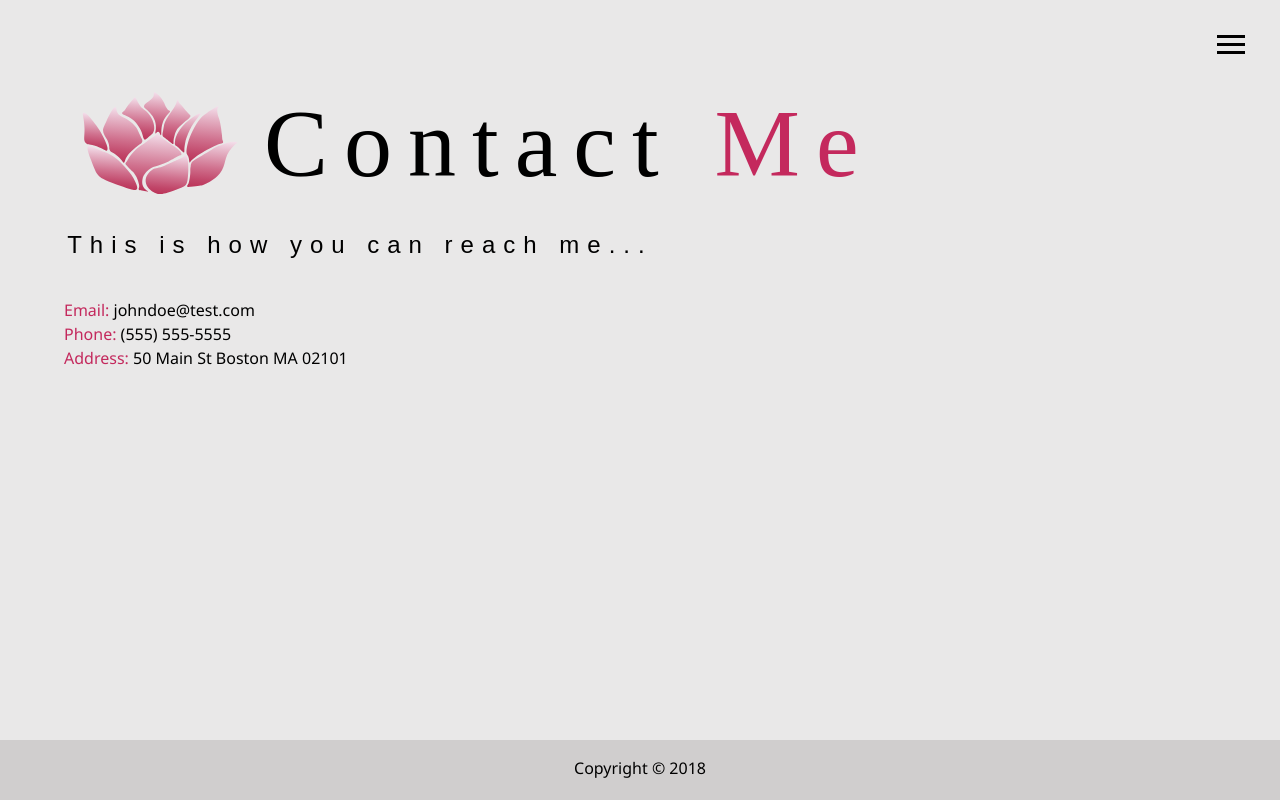
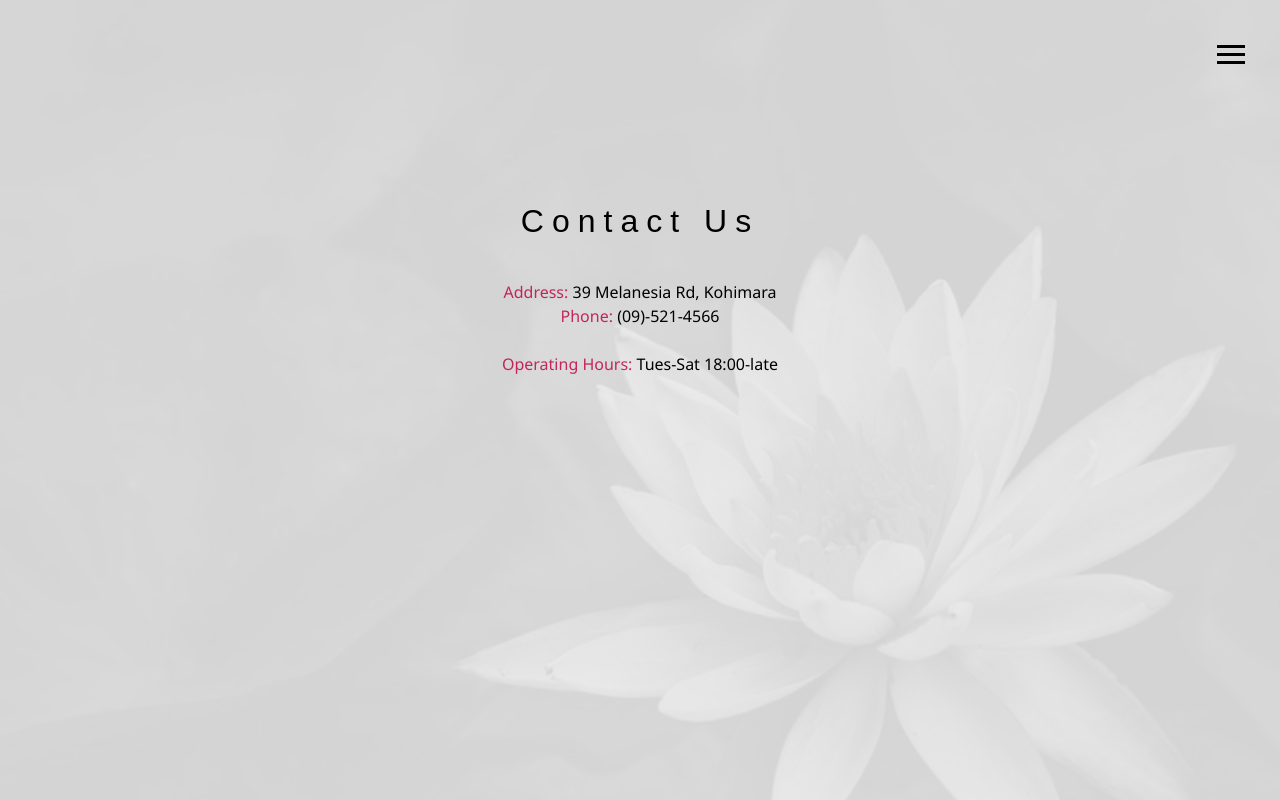
Before and after one commit to wbur788/renjapanesedining, a plain HTML site: page contact.html in a window 1280 px wide. Drawn offline with Linux system fonts and the light colour scheme; a web font is replaced by a local one.

Commit message:
Basic contact us page, got rid of My Work page

```diff
--- a/contact.html
+++ b/contact.html
@@ -6,9 +6,9 @@
     <meta http-equiv="X-UA-Compatible" content="ie=edge">
     <link rel="stylesheet" href="https://use.fontawesome.com/releases/v5.2.0/css/all.css" integrity="sha384-hWVjflwFxL6sNzntih27bfxkr27PmbbK/iSvJ+a4+0owXq79v+lsFkW54bOGbiDQ" crossorigin="anonymous">
     <link rel="stylesheet" href="css/main.css">
-    <title>Contact Me</title>
+    <title>Contact Us</title>
 </head>
-<body>
+<body class="bg-img">
     <header>
         <div class="menu-btn">
             <div class="btn-line"></div>
@@ -31,14 +31,9 @@
                         Menu
                     </a>
                 </li>
-                <li class="nav-item">
-                    <a href="work.html" class="nav-link">
-                        My Work
-                    </a>
-                </li>
                 <li class="nav-item current">
                     <a href="contact.html" class="nav-link">
-                        How to Reach Me
+                        Contact Us
                     </a>
                 </li>
             </ul>
@@ -46,30 +41,23 @@
     </header>
 
     <main id="contact">
-        <h1 class="lg-heading">
-            Contact
-            <span class="text-secondary">Me</span>
+        <h1 class="sm-heading">
+            Contact Us
         </h1>
-        <h2 class="sm-heading">
-            This is how you can reach me...
-        </h2>
         <div class="boxes">
             <div>
-                <span class="text-secondary">Email:</span> johndoe@test.com
+                <span class="text-secondary">Address:</span> 39 Melanesia Rd, Kohimara
             </div>
             <div>
-                <span class="text-secondary">Phone:</span> (555) 555-5555
+                <span class="text-secondary">Phone:</span> (09)-521-4566
             </div>
+            <br>
             <div>
-                <span class="text-secondary">Address:</span> 50 Main St Boston MA 02101
+                <span class="text-secondary">Operating Hours:</span> Tues-Sat 18:00-late
             </div>
         </div>
     </main>
 
-    <footer id="main-footer">
-        Copyright &copy; 2018
-    </footer>
-
     <script src="js/main.js"></script>
 </body>
 </html>
--- a/css/main.css
+++ b/css/main.css
@@ -236,6 +236,13 @@ main {
 #restMenu .vege {
   color: #149114; }
 
+#contact {
+  width: fit-content;
+  margin: 10px auto;
+  text-align: center; }
+  #contact .sm-heading {
+    margin-top: 120px; }
+
 .btn, .btn-dark, .btn-light {
   display: block;
   padding: 0.5rem 1rem;
```
Also changed, not shown: index.html (+0 -5 lines), menu.html (+0 -5 lines), work.html (+0 -5 lines).
